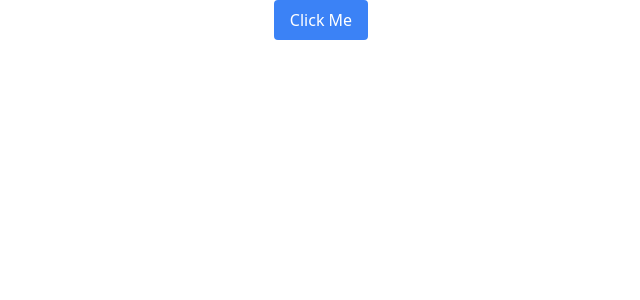
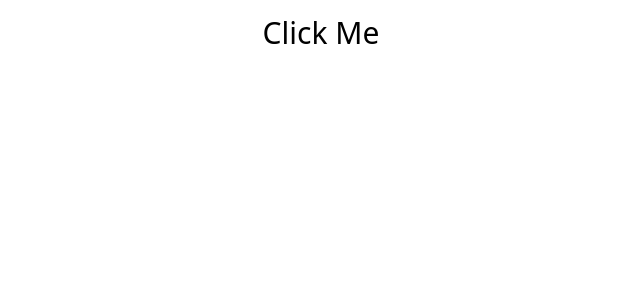
Before and after one commit to wasimikbal/ts-practice, a React (Create React App) app: page / in a window 1280 px wide. Shown: the top 300 px of the page, without its empty margins (319-959 px from the left). Built offline with nearby package versions, Linux system fonts and the light colour scheme; the HTML template or start-up script is replaced by a standard one.

Commit message:
React.CSSProperties

```diff
--- a/src/App.tsx
+++ b/src/App.tsx
@@ -5,7 +5,7 @@ import Button from './components/Button';
 function App() {
   return (
     <div className="App">
-      <Button backgroundColor='bg-blue-500' fontSize={30} padding={[10,10,10,10]}/>
+      <Button backgroundColor='bg-blue-500' textColor='bg-black-500' fontSize={30} padding={[10,10,10,10]}/>
     </div>
   );
 }
--- a/src/components/Button.tsx
+++ b/src/components/Button.tsx
@@ -1,24 +1,30 @@
 import React from 'react'
 
 //Union type
-type color = 'bg-blue-500' | 'bg-green-500' | 'bg-red-500'
+type color = 'bg-blue-500' | 'bg-green-500' | 'bg-black-500'
 
 //Button props object
 type ButtonProps = {
   backgroundColor: color,
+  textColor: color,
   fontSize: number,
   pillShape?: boolean
   padding: [number, number, number, number]
 }
 
-const Button = ({backgroundColor, fontSize, pillShape}: ButtonProps) => {
+const Button = ({backgroundColor, textColor, fontSize, pillShape, padding}: ButtonProps) => {
 
   const DoSomething = (name: string, age: number): string => {
     return "string to be returned";
   }
 
   return (
-    <button className={`${backgroundColor} text-white rounded px-4 py-2`}>Click Me</button>
+    <button style={{
+      backgroundColor : backgroundColor,
+      color: textColor,
+      fontSize: fontSize,
+      padding: `${padding[0]}px ${padding[1]}px ${padding[2]}px ${padding[3]}px`
+    }}>Click Me</button>
   )
 }
 
```
